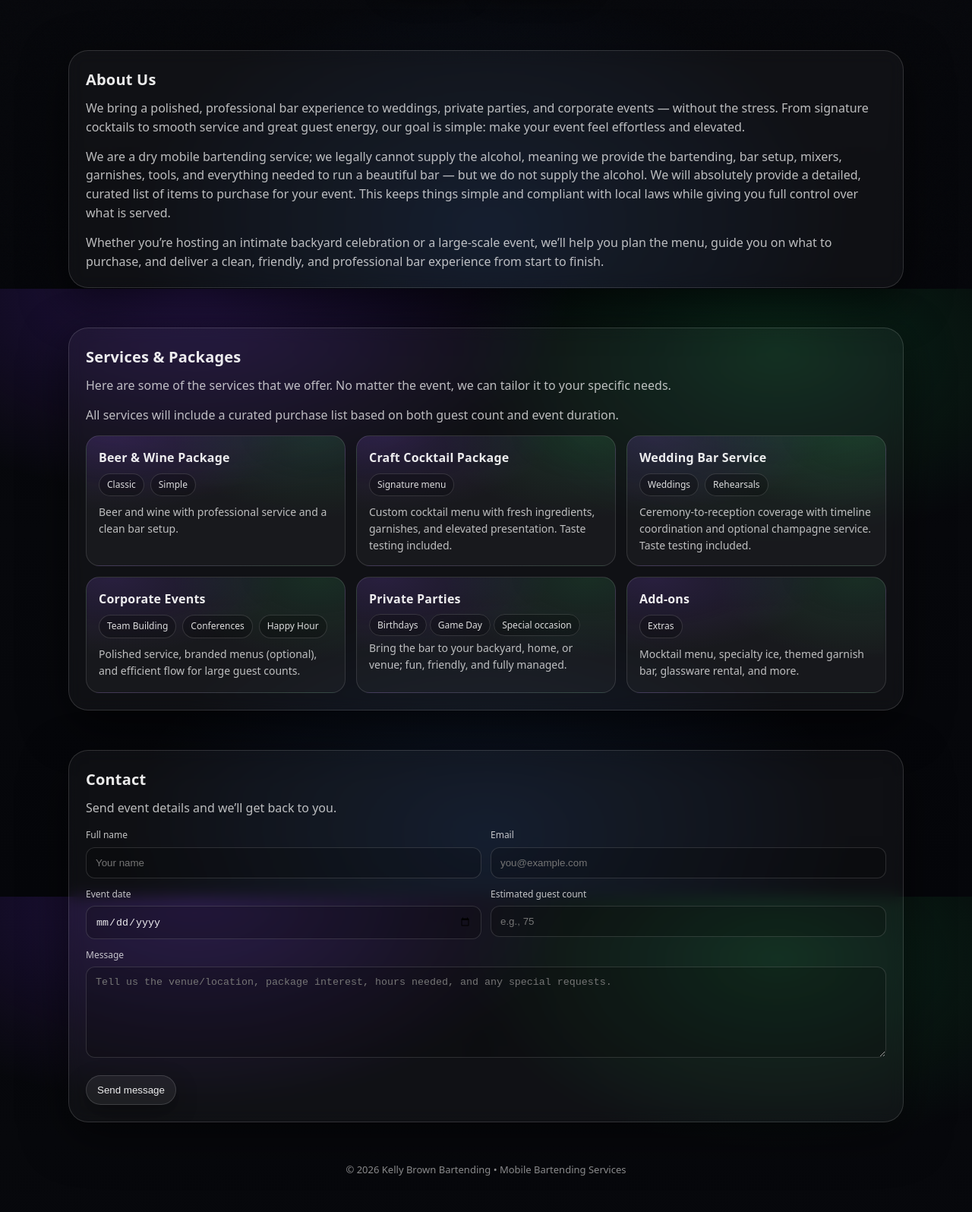
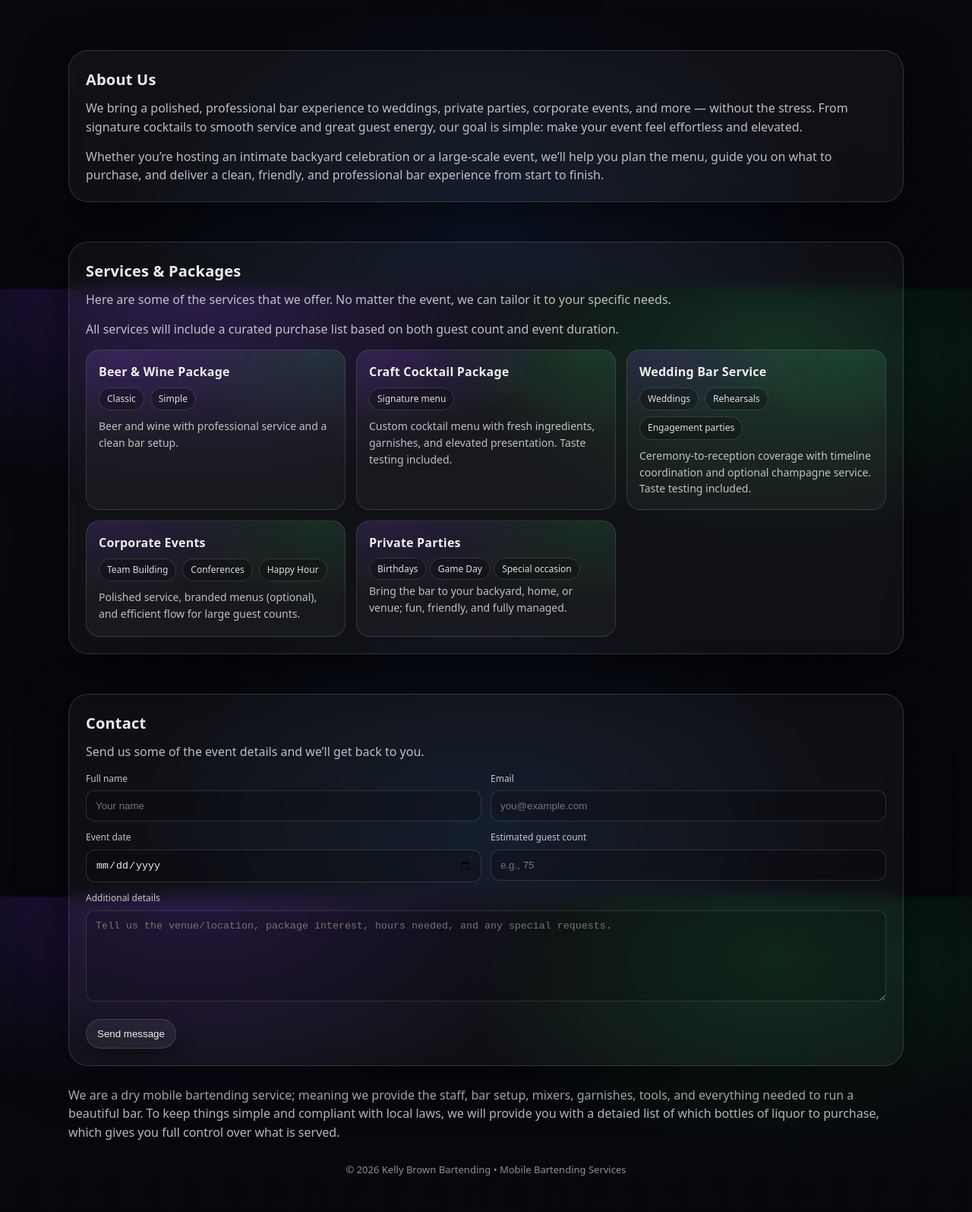
Before and after one commit to jakepbrown27/KBBStaticSite, a plain HTML site: page index.html in a window 1280 px wide. Shown: the part 420-2015 px from the top of the page at 76% size. Drawn offline with Linux system fonts and the light colour scheme.

Commit message:
updated various text, moved dry bar disclaimer to bottom

```diff
--- a/index.html
+++ b/index.html
@@ -68,14 +68,10 @@
         <div class="cardInner">
           <h2 class="sectionTitle">About Us</h2>
             <p class="muted">
-                We bring a polished, professional bar experience to weddings, private parties, and corporate events — without the stress. From signature cocktails to smooth service and great guest energy, our goal is simple: make your event feel effortless and elevated.
+                We bring a polished, professional bar experience to weddings, private parties, corporate events, and more — without the stress. From signature cocktails to smooth service and great guest energy, our goal is simple: make your event feel effortless and elevated.
             </p>
 
-            <p class="muted">
-                We are a dry mobile bartending service; we legally cannot supply the alcohol, meaning we provide the bartending, bar setup, mixers, garnishes, tools, and everything needed to run a beautiful bar — but we do not supply the alcohol.
-                We will absolutely provide a detailed, curated list of items to purchase for your event.
-                This keeps things simple and compliant with local laws while giving you full control over what is served.
-            </p>
+
 
             <p class="muted">
                 Whether you’re hosting an intimate backyard celebration or a large-scale event, we’ll help you plan the menu, guide you on what to purchase, and deliver a clean, friendly, and professional bar experience from start to finish.
@@ -118,6 +114,7 @@
                 <h3>Wedding Bar Service</h3>
                 <span class="badge">Weddings</span>
                 <span class="badge">Rehearsals</span>
+                <span class="badge">Engagement parties</span>
               </div>
               <p>Ceremony-to-reception coverage with timeline coordination and optional champagne service. Taste testing included.</p>
             </article>
@@ -143,6 +140,7 @@
               <p>Bring the bar to your backyard, home, or venue; fun, friendly, and fully managed.</p>
             </article>
 
+            <!---
             <article class="service" role="listitem">
               <div class="serviceTop">
                 <h3>Add-ons</h3>
@@ -150,6 +148,7 @@
               </div>
               <p>Mocktail menu, specialty ice, themed garnish bar, glassware rental, and more.</p>
             </article>
+            --->
           </div>
         </div>
       </div>
@@ -161,7 +160,7 @@
         <div class="cardInner">
           <h2 class="sectionTitle">Contact</h2>
           <p class="muted">
-            Send event details and we’ll get back to you.
+            Send us some of the event details and we’ll get back to you.
           </p>
 
           <form id="contactForm" novalidate>
@@ -190,7 +189,7 @@
             </div>
 
             <div>
-              <label for="message">Message</label>
+              <label for="message">Additional details</label>
               <textarea
                 id="message"
                 name="message"
@@ -206,6 +205,10 @@
         </div>
       </div>
     </section>
+      <p class="muted">
+                We are a dry mobile bartending service; meaning we provide the staff, bar setup, mixers, garnishes, tools, and everything needed to run a beautiful bar.
+                To keep things simple and compliant with local laws, we will provide you with a detaied list of which bottles of liquor to purchase, which gives you full control over what is served.
+            </p>
   </main>
 
   <footer class="container">
```
